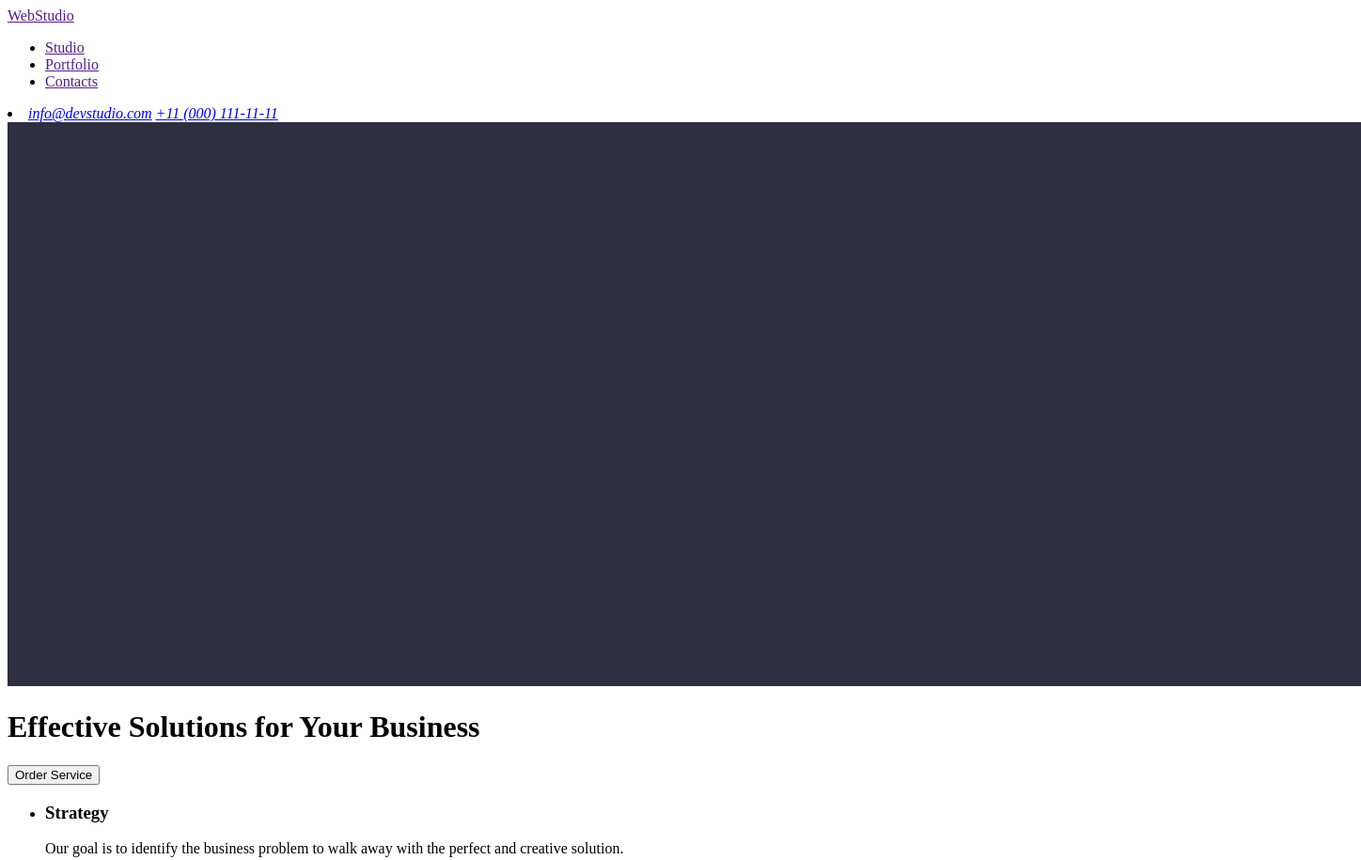
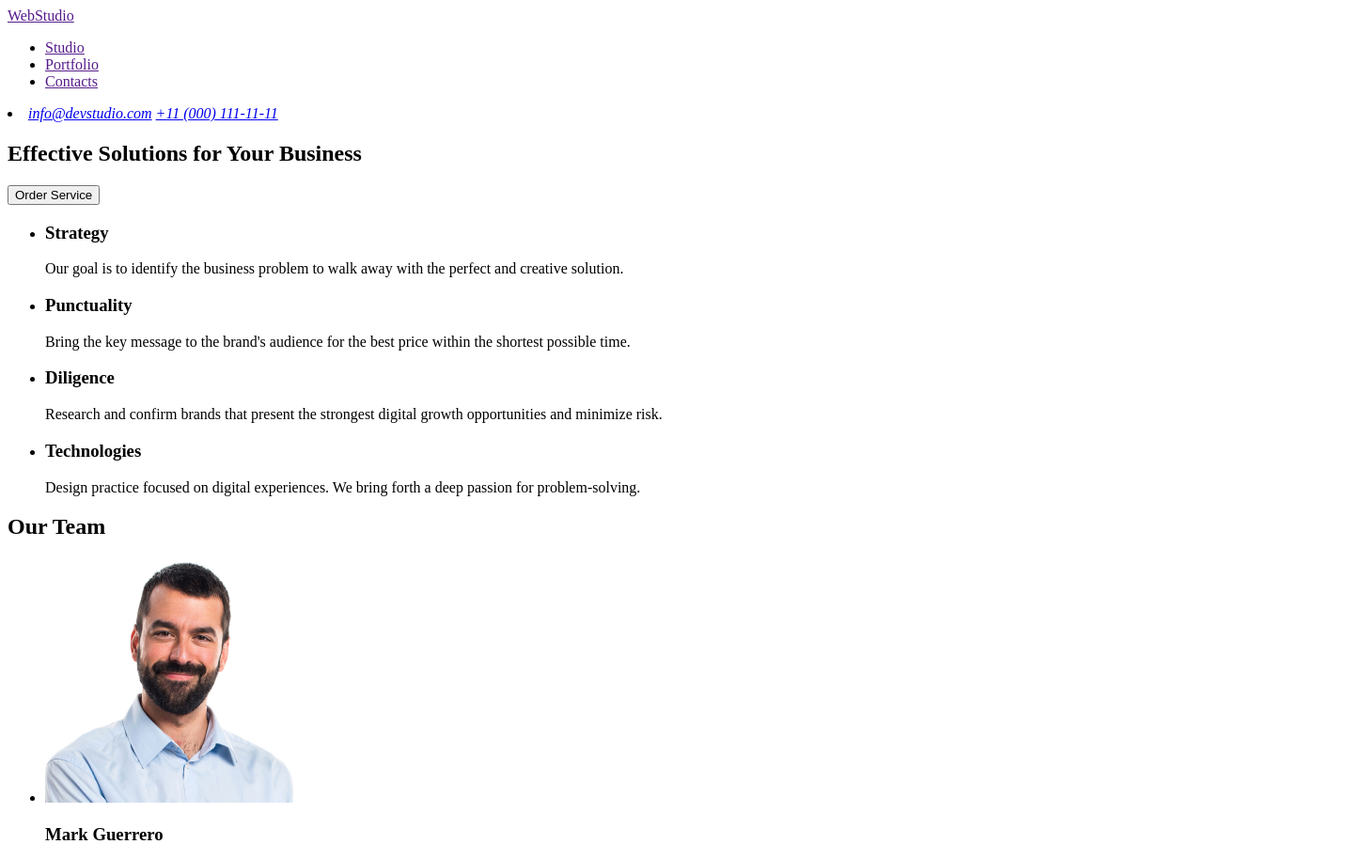
Before and after one commit to robertvoidiuk/goit-markup-hw-01, a plain HTML site: page index.html in a window 1280 px wide. Shown: the top 915 px of the page at 94% size, 1448 px wide, since content can reach past the window. Drawn offline with Linux system fonts and the light colour scheme.

Commit message:
create section 1

```diff
--- a/index.html
+++ b/index.html
@@ -25,11 +25,10 @@
         </address>
     </header>
     <main>
-        <div>
-            <img src="./images/Dark-bg.jpg" alt="Dark background" width="1440" height="600">
+        <section>
             <h1>Effective Solutions for Your Business</h1>
             <button type="button">Order Service</button>
-        </div>
+        </section>
         <section>
             <ul>
                 <li>
```
Also changed, not shown: images/Dark-bg.jpg (deleted).
